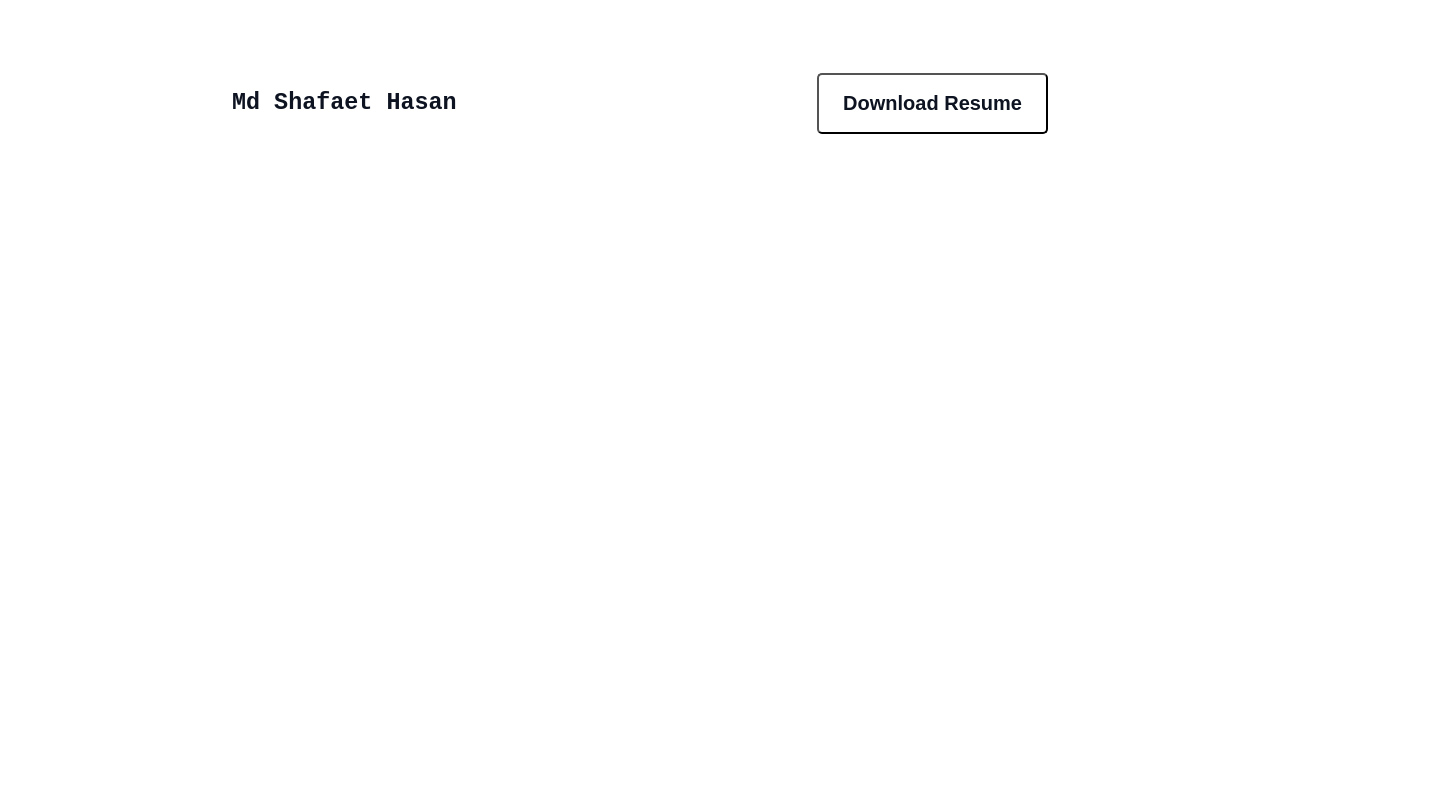
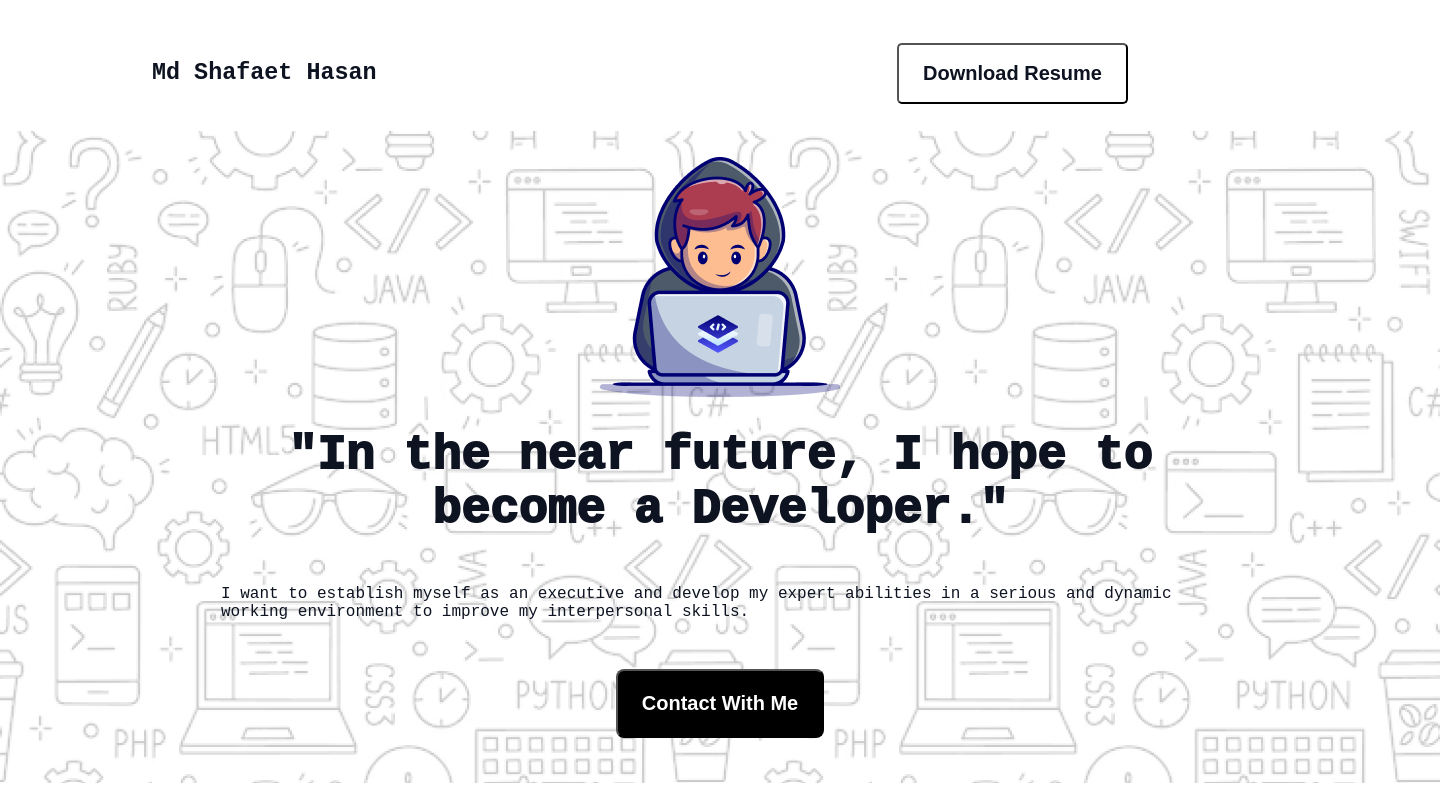
Before and after one commit to shafaet-hasan/programming-hero-Assignment-1, a plain HTML site: page index.html in a window 1280 px wide. Shown: the whole page, 1440 px wide, since content can reach past the window. Drawn offline with Linux system fonts and the light colour scheme; a web font is replaced by a local one.

Commit message:
header section done

```diff
--- a/index.html
+++ b/index.html
@@ -12,6 +12,15 @@
             <h3>Md Shafaet Hasan</h3>
             <button>Download Resume</button>
         </div>
+    <div class="banner-container">
+            <div class="container-items">
+                <img src="./assets/Group.png" alt="">
+                <h1>"In the near future, I hope to become a Developer."</h1>
+                <p>I want to establish myself as an executive and develop my expert abilities in a serious and dynamic working environment
+                    to improve my interpersonal skills.</p>
+                <button>Contact With Me</button>
+            </div>
+    </div>
     </header>
 </body>
 </html>
--- a/styles/styles.css
+++ b/styles/styles.css
@@ -9,14 +9,14 @@
     display: flex;
     justify-content: space-between;
     align-items: center;
-    margin-top: 50px;
-    margin-bottom: 20px;
+    margin-top: 20px;
+    margin-bottom: 15px;
 }
 .header-content, h3{
-    margin-left: 100px;
+    margin-left: 60px;
 }
 .header-content, button{
-    margin-right: 100px;
+    margin-right: 60px;
     border-radius: 5px;
     padding:17px 24px;
     font-weight: 600;
@@ -24,3 +24,50 @@
     background-color: white;
     font-size: 20px;
 }
+.banner-container{
+    background-image: url("/assets/Hero-bg.png");
+    background-repeat: no-repeat;
+    background-position: center;
+    background-size: cover;
+    position: absolute;
+    min-width: 1440px;
+    height: 652px;
+    left: 0;
+    right: 0;
+    top: 131px;
+    bottom: 4462px;
+}
+.container-items{
+    position: absolute;
+    min-width: 998px;
+    height: 582px;
+    left: 221px;
+    right: 221px;
+    top: 26px;
+    bottom: 4506px;
+    display: flex;
+    flex-direction: column;
+    justify-content: flex-start;
+    align-items: center;
+    padding: 0px;
+}
+
+.banner-container h1{
+    font-weight: 1000;
+    font-size: 48px;
+    text-align: center;
+    color: #0D1321;
+}
+.container-items p{
+    color: #0D1321;
+    font-weight: 400;
+    font-size: 16px;
+}
+
+.container-items button{
+    color: white;
+    background: black;
+    border-radius: 8px;
+    margin: 32px 0px;
+    padding: 21px 24px 21px 24px;
+}
```
Also changed, not shown: assets/Group 3.png (added), assets/Group 4.png (added), assets/Group.png (added), assets/Hero-bg.png (added), assets/Layer_1.png (added), assets/css.png (added), assets/facebook.png (added), assets/github.png (added), assets/handshake.jpg (added), assets/html.png (added), assets/js.png (added), assets/linkedin-icon 1.png (added), assets/mongodb.png (added), assets/nodejs.png (added), 1 more files.
